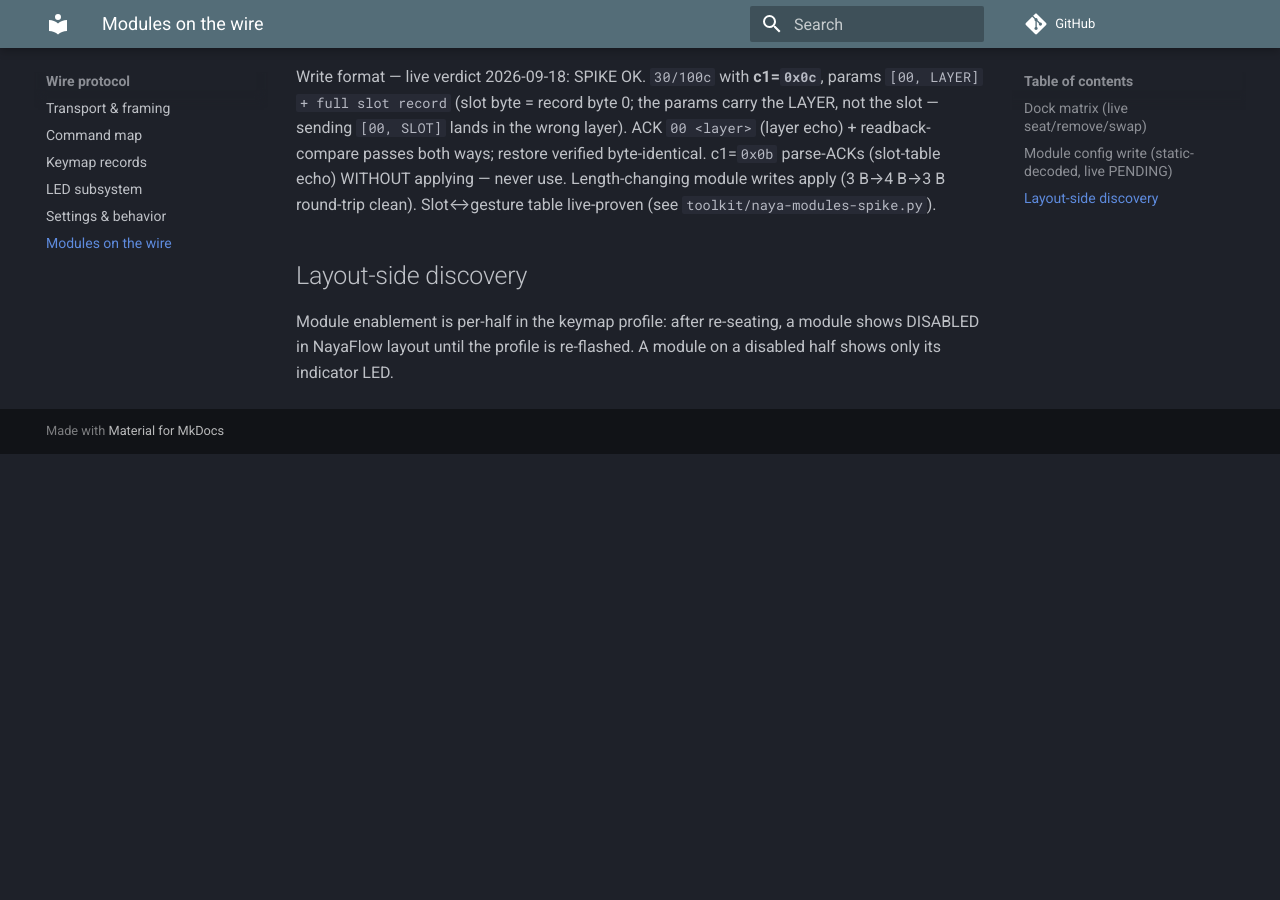
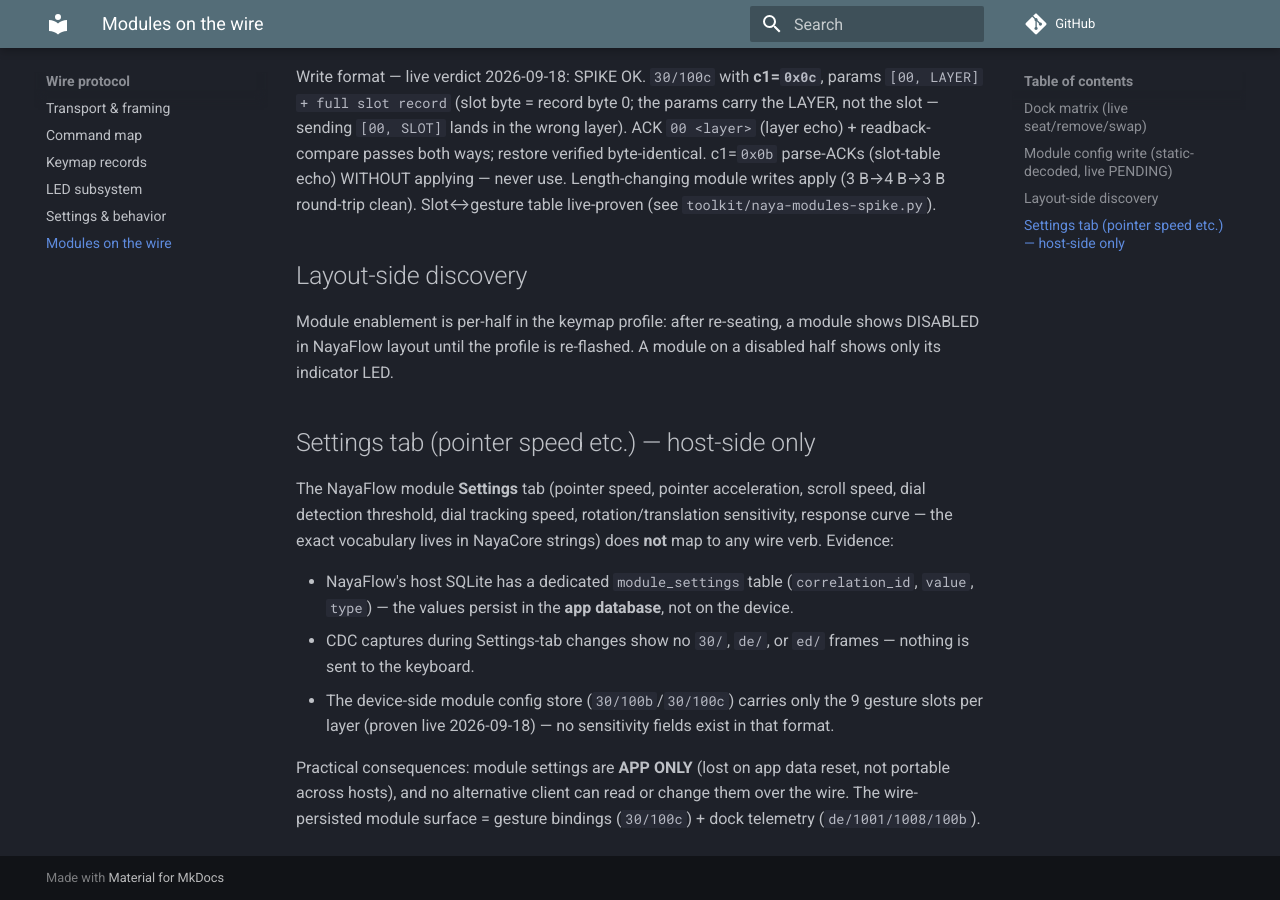
Before and after one commit to NemeZZiZZ/naya-create-kb, an MkDocs documentation site: the page built from docs/protocol/modules.md, in a window 1280 px wide and 900 px high, scrolled down 1166 px. Built offline with MkDocs 1.6.1 and Material for MkDocs 9.7.7, drawn with Linux system fonts in a browser that asks for light colours; comment, search, counter and statistics services are not loaded; before the commit the page ends 1620 px from its top, so only the background shows below that.

Commit message:
KB: module Settings tab is host-side only (APP ONLY, no wire verb)

```diff
--- a/docs/protocol/modules.md
+++ b/docs/protocol/modules.md
@@ -55,3 +55,25 @@ Slot↔gesture table live-proven (see `toolkit/naya-modules-spike.py`).
 Module enablement is per-half in the keymap profile: after re-seating,
 a module shows DISABLED in NayaFlow layout until the profile is
 re-flashed. A module on a disabled half shows only its indicator LED.
+
+## Settings tab (pointer speed etc.) — host-side only
+
+The NayaFlow module **Settings** tab (pointer speed, pointer
+acceleration, scroll speed, dial detection threshold, dial tracking
+speed, rotation/translation sensitivity, response curve — the exact
+vocabulary lives in NayaCore strings) does **not** map to any wire
+verb. Evidence:
+
+- NayaFlow's host SQLite has a dedicated `module_settings` table
+  (`correlation_id`, `value`, `type`) — the values persist in the
+  **app database**, not on the device.
+- CDC captures during Settings-tab changes show no `30/`, `de/`, or
+  `ed/` frames — nothing is sent to the keyboard.
+- The device-side module config store (`30/100b`/`30/100c`) carries
+  only the 9 gesture slots per layer (proven live 2026-09-18) — no
+  sensitivity fields exist in that format.
+
+Practical consequences: module settings are **APP ONLY** (lost on app
+data reset, not portable across hosts), and no alternative client can
+read or change them over the wire. The wire-persisted module surface =
+gesture bindings (`30/100c`) + dock telemetry (`de/1001/1008/100b`).
```
